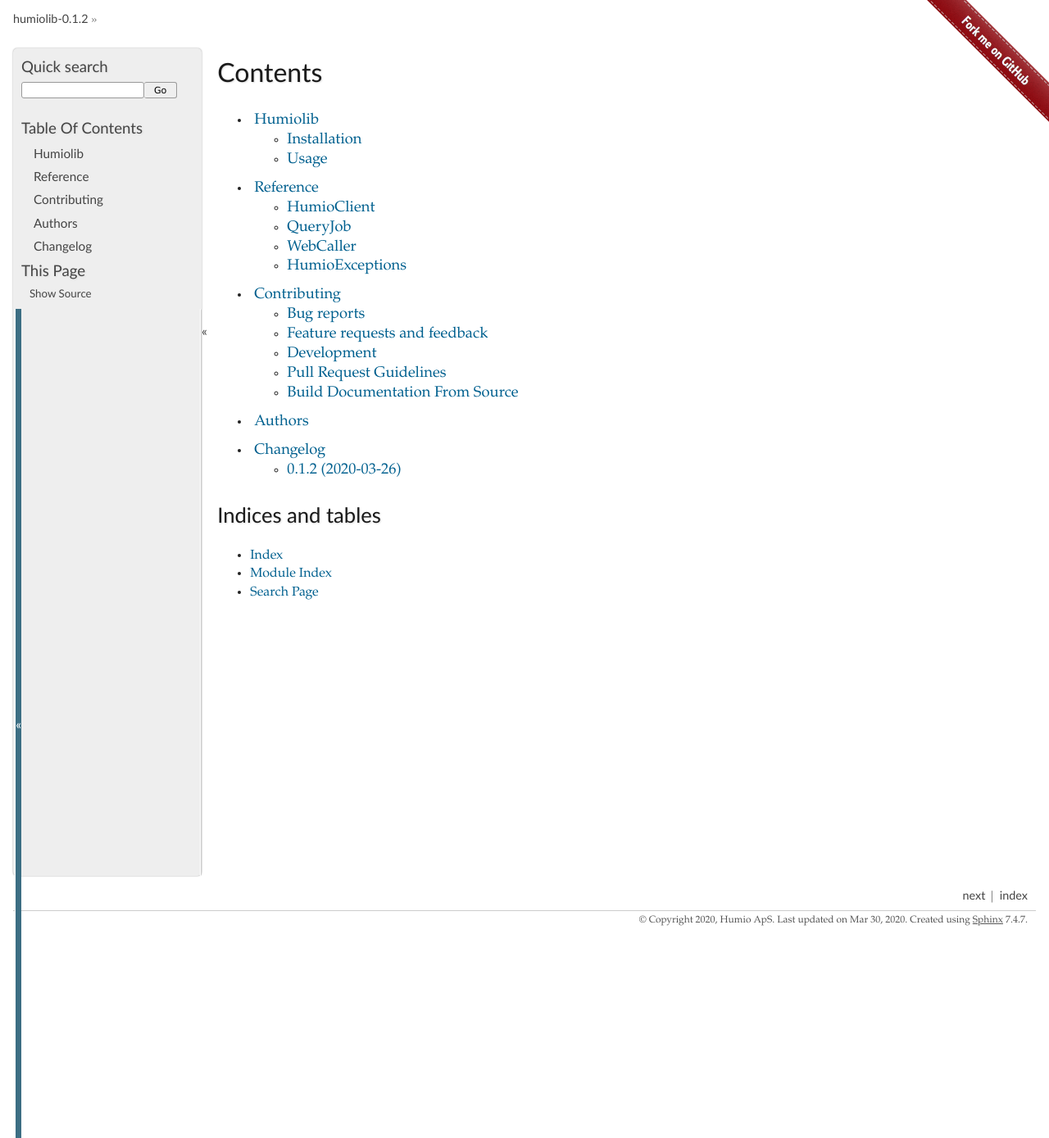
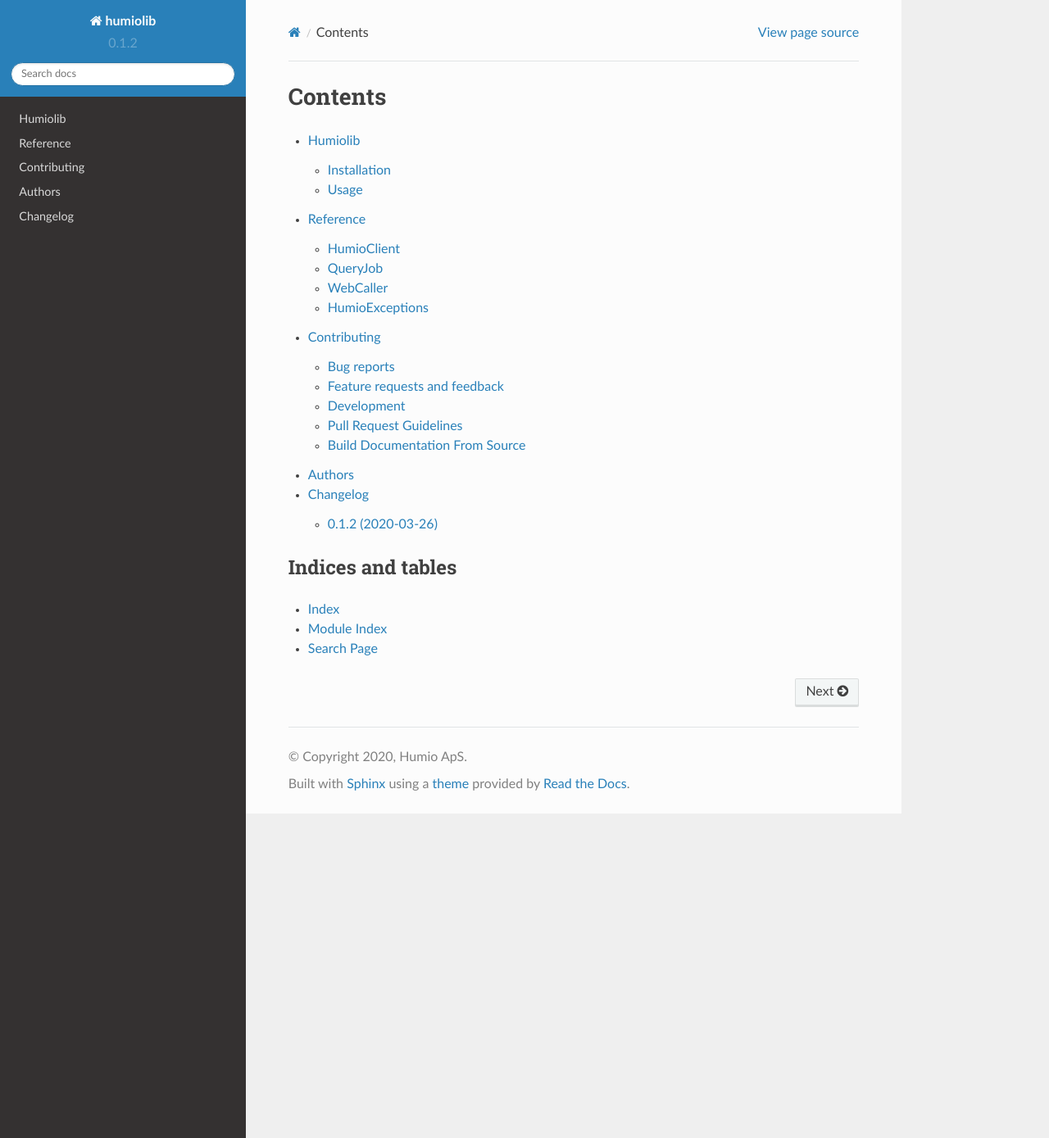
Before and after one commit to humio/python-humio, a Sphinx documentation site: the page built from docs/index.rst, in a window 1280 px wide and 1389 px high. Shown: the whole window at 82% size. Built offline with Sphinx 7.4.7 and the Read the Docs theme 2.0.0, drawn with Linux system fonts in a browser that asks for light colours.

Commit message:
Switched to using the official read the docs theme for the docs

```diff
--- a/README.rst
+++ b/README.rst
@@ -22,7 +22,7 @@
 .. end-badges
 
 The `humiolib` library is a wrapper for Humio's web API, supporting easy interaction with Humio directly from Python.
-Full documentation for this repository can be found at https://python-humio.readthedocs.io/en/latest/.
+Full documentation for this repository can be found at https://python-humio.readthedocs.io/en/latest/readme.html.
 
 
 Installation
--- a/docs/conf.py
+++ b/docs/conf.py
@@ -28,18 +28,13 @@
     "issue": ("https://github.com/humio/python-humio/issues/%s", "#"),
     "pr": ("https://github.com/humio/python-humio/pulls/%s", "PR #"),
 }
-import sphinx_py3doc_enhanced_theme
 
-html_theme = "sphinx_py3doc_enhanced_theme"
-html_theme_path = [sphinx_py3doc_enhanced_theme.get_html_theme_path()]
-html_theme_options = {"githuburl": "https://github.com/humio/python-humio/"}
 
-html_use_smartypants = True
-html_last_updated_fmt = "%b %d, %Y"
-html_split_index = False
-html_sidebars = {"**": ["searchbox.html", "globaltoc.html", "sourcelink.html"]}
-html_short_title = "%s-%s" % (project, version)
+import sphinx_rtd_theme
 
-napoleon_use_ivar = True
-napoleon_use_rtype = False
-napoleon_use_param = False
+extensions = [
+    "sphinx_rtd_theme",
+    "sphinx.ext.autodoc"
+]
+
+html_theme = "sphinx_rtd_theme"
--- a/docs/requirements.txt
+++ b/docs/requirements.txt
@@ -1,2 +1,2 @@
 sphinx>=1.3
-sphinx-py3doc-enhanced-theme
+sphinx_rtd_theme
```
